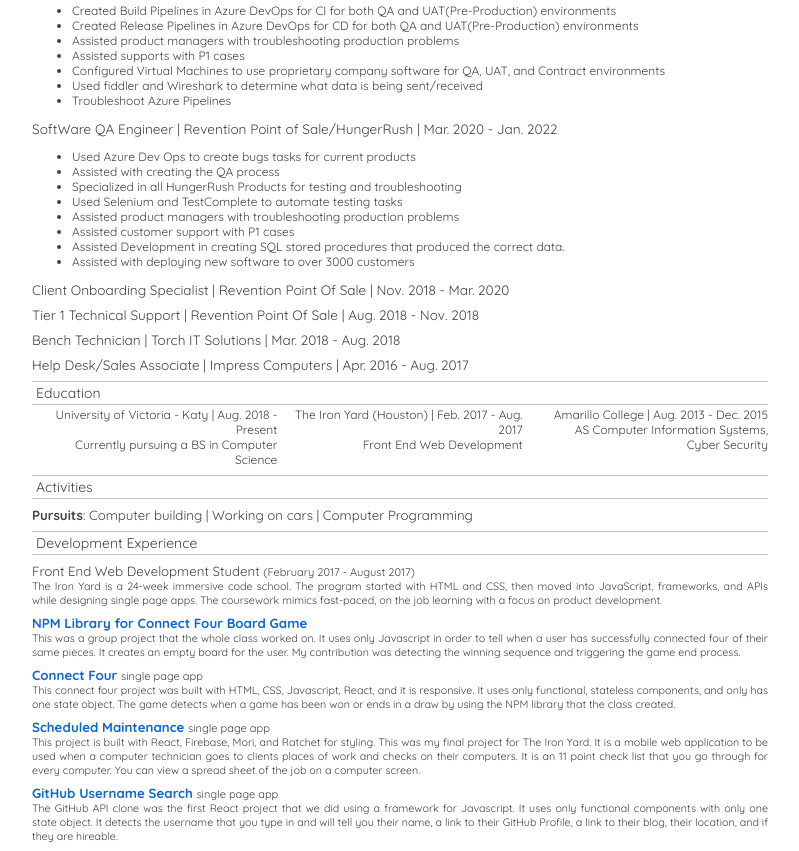
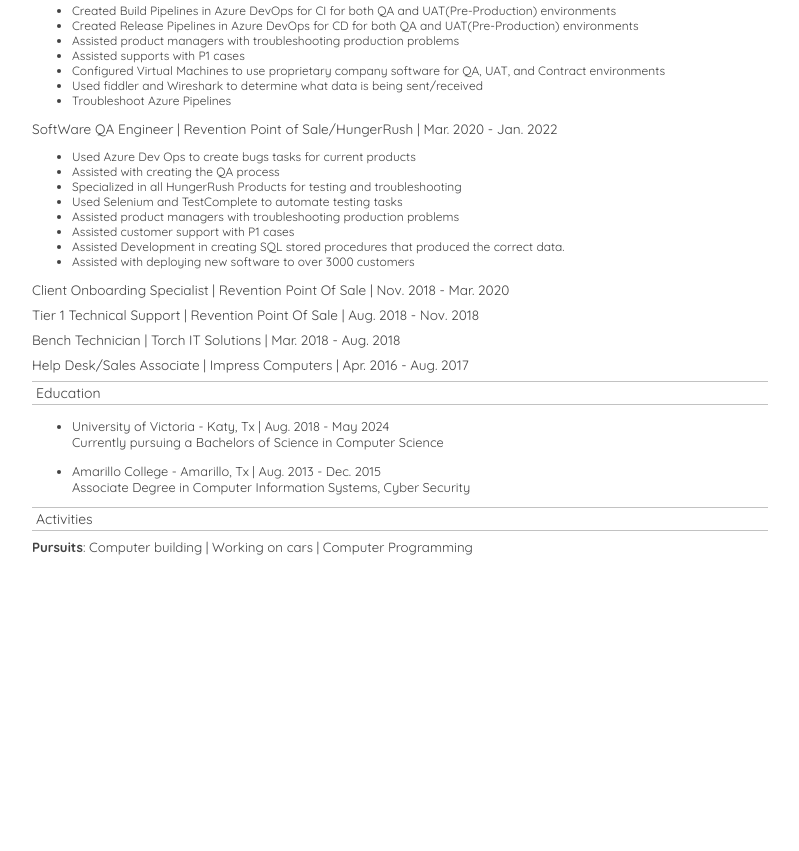
Before and after one commit to MikeStegall/personal-website, a website: page resume.html in a window 1280 px wide. Shown: the part 659-1510 px from the top of the page, without its empty margins (8-807 px from the left). After the commit the page ends 1222 px from the top, so only its background shows below. Drawn offline with Linux system fonts and the light colour scheme.

Commit message:
modified resume

```diff
--- a/css/resume.css
+++ b/css/resume.css
@@ -82,12 +82,13 @@
   font-size: .75em;}
 
 .education {
-  display: flex;
+  /* display: flex; */
   justify-content: space-around;
-  flex-direction: row;
+  /* flex-direction: row; */
   text-align: right; }
-  .education .column {
-    width: 35%; }
+  .education ul {
+    text-align: justify;
+    font-size: .8em; }
 
 .column {
   list-style: none; }
--- a/resume.html
+++ b/resume.html
@@ -77,11 +77,18 @@
             </div>
           </div>
         </div>
+        <!-- <div class="experience">
+          <hr style="margin-top: 8px;">
+          <h2>Professional Summary</h2>
+          <hr>
+          <h6>Over my professional career I have gone from a Sales Person to a Help desk technician to assisting customers with setting up and maintaining their systems. When my professional career got to the point of working in Development as one of two QA Engineers for 15 developers over four different products. When that development department started to expand I assisted with creating different QA processes for each of the four products. Eventually moved to the DevOps department as I was helping with deployments and production troubleshooting when I was in QA. The VP of Development decided I would do a better job in DevOps that QA so I started my DevOps path building pipelines templates, deployment groups, Azure Blob containers and trouble shooting several production issues. There is not been a problem that I could not figure out what the issues could be or even figuring it out and fixing.
+          </h6>
+        </div> -->
         <div class="work-history">
           <hr style="margin-top: 8px;">
           <h2> Relevant Work History</h2>
           <hr>
-          <h5>Automation QA Engineer - Contract | Reed Tech | Feb. 2023 - Present</h5>
+          <h5>Automation QA Engineer - Contract | LexisNexis Reed Tech | Feb. 2023 - Present</h5>
           <h6>
             <ul style="list-style-type:disc">
             <li>Write automated test scripts for API testing in C# .NET</li>
@@ -170,18 +177,20 @@
         <h2>Education</h2>
         <hr>
         <div class="education">
-            <div class="column">
-              <h5>University of Victoria - Katy | Aug. 2018 - Present</h5>
-              <h5>Currently pursuing a BS in Computer Science</h5>
-            </div>
-          <div class="column">
+          <ul style="list-style-type:disc">
+            <li>University of Victoria - Katy, Tx | Aug. 2018 - May 2024
+            <br>Currently pursuing a Bachelors of Science in Computer Science</li>
+          </ul>
+          <!-- <div class="column">
             <h5>The Iron Yard (Houston) | Feb. 2017 - Aug. 2017</h5>
             <h5>Front End Web Development</h5>
-          </div>
-          <div class="column">
-            <h5>Amarillo College | Aug. 2013 - Dec. 2015</h5>
-            <h5>AS Computer Information Systems, <br> Cyber Security</h5>
-          </div>
+          </div> -->
+          <!-- <div class="column"> -->
+          <ul style="list-style-type:disc">
+            <li>Amarillo College - Amarillo, Tx | Aug. 2013 - Dec. 2015
+            <br>Associate Degree in Computer Information Systems, Cyber Security</li>
+          </ul>
+          <!-- </div> -->
         </div>
         <div class="experience">
           <hr style="margin-top: 8px;">
@@ -189,7 +198,7 @@
             <hr>
           <h5><b>Pursuits</b>: Computer building | Working on cars | Computer Programming</h5>
         </div>
-        <div class="experience">
+        <!-- <div class="experience">
           <hr style="margin-top: 8px;">
           <h2>Development Experience</h2>
           <hr>
@@ -213,15 +222,15 @@
           <h6>
             The GitHub API clone was the first React project that we did using a framework for Javascript. It uses only functional components with only one state object. It detects the username that you type in and will tell you their name, a link to their GitHub Profile, a link to their blog, their location, and if they are hireable.
           </h6>
-          <!-- <h5><a href="https://mikestegall.github.io/color-clock/">Color Clock</a> <small> single page app</small></h5>
+          <h5><a href="https://mikestegall.github.io/color-clock/">Color Clock</a> <small> single page app</small></h5>
           <h6>
             The color clock project was one of my first projects where I started putting everything together. I combined approaches of CSS layout, and animation. I broke down a simple process of mathematical steps into a series of statements in JavaScript. Demonstrated functional programming methods and use of DOM API’s.
           </h6>
           <h5><a href="https://mikestegall.github.io/calculator/">Calculator</a> <small> single page app</small></h5>
           <h6>
             The calculator project was built using divs instead of buttons. Also did not use .eval() for the entire assignment. This project helped me understand state better.
-          </h6> -->
-        </div>
+          </h6>
+        </div> -->
       </div>
       <!-- <div class="footer">
         <h5>Technical References</h5>
```
Also changed, not shown: 1 other file.
